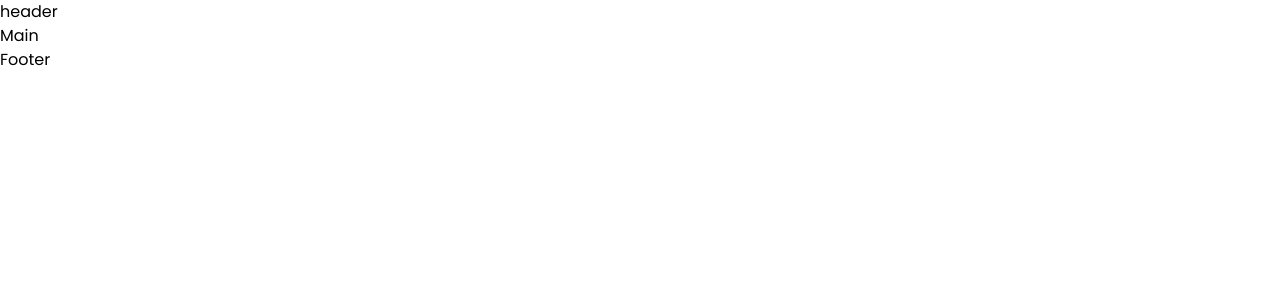
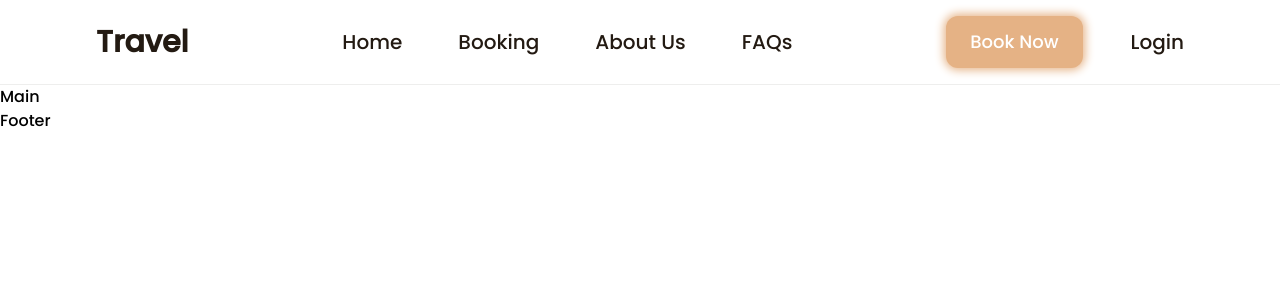
Before and after one commit to djalilsel/travel, a Next.js app: page / in a window 1280 px wide. Shown: the top 300 px of the page. Built offline with nearby package versions, Linux system fonts and the light colour scheme.

Commit message:
header first styling done

```diff
--- a/app/layout.jsx
+++ b/app/layout.jsx
@@ -1,21 +1,24 @@
-import { Poppins } from 'next/font/google'
-import Footer from '../components/Footer.jsx'
-import Header from '../components/Header.jsx'
-import './globals.css'
+import { Poppins } from "next/font/google";
+import Footer from "../components/Footer.jsx";
+import Header from "../components/Header.jsx";
+import "./globals.css";
 
-const poppins = Poppins({ weight: '400', subsets: ['latin'] })
+const poppins = Poppins({ weight: "500", subsets: ["latin"] });
 
 export const metadata = {
-  title: 'Travel',
-  description: "Lorem ipsum dolor sit amet, consectetur adipiscing elit, sed do eiusmod tempor incididunt ut labore et dolore magna aliqua.",
-}
+  title: "Travel",
+  description:
+    "Lorem ipsum dolor sit amet, consectetur adipiscing elit, sed do eiusmod tempor incididunt ut labore et dolore magna aliqua.",
+};
 
 export default function RootLayout({ children }) {
   return (
     <html className={poppins.className} lang="en">
-      <Header />
-      <body >{children}</body>
-      <Footer />
+      <body className="bg-white">
+        <Header />
+        {children}
+        <Footer />
+      </body>
     </html>
-  )
+  );
 }
--- a/components/Header.jsx
+++ b/components/Header.jsx
@@ -1,11 +1,23 @@
-import React from 'react';
+import React from "react";
 
 const Header = () => {
-    return (
-        <div>
-            header
-        </div>
-    );
+  return (
+    <header className="border-b-[1px] bg-white border-b-[#BCBAB840] w-full flex items-center justify-between py-4 px-24 text-Black">
+      <div className="font-[600] text-3xl cursor-default">Travel</div>
+      <ul className="flex gap-14 font-[500] text-xl">
+        <li className="cursor-pointer">Home</li>
+        <li className="cursor-pointer">Booking</li>
+        <li className="cursor-pointer">About Us</li>
+        <li className="cursor-pointer">FAQs</li>
+      </ul>
+      <div className="flex gap-12">
+        <button className="bg-primary text-white text-lg rounded-xl px-6 py-3 shadow-3xl">
+          Book Now
+        </button>
+        <button className="font-[500] text-xl">Login</button>
+      </div>
+    </header>
+  );
 };
 
 export default Header;
--- a/package.json
+++ b/package.json
@@ -9,9 +9,10 @@
     "lint": "next lint"
   },
   "dependencies": {
+    "next": "14.0.3",
+    "prettier": "^3.1.0",
     "react": "^18",
-    "react-dom": "^18",
-    "next": "14.0.3"
+    "react-dom": "^18"
   },
   "devDependencies": {
     "autoprefixer": "^10.0.1",
--- a/tailwind.config.js
+++ b/tailwind.config.js
@@ -1,18 +1,27 @@
 /** @type {import('tailwindcss').Config} */
 module.exports = {
   content: [
-    './pages/**/*.{js,ts,jsx,tsx,mdx}',
-    './components/**/*.{js,ts,jsx,tsx,mdx}',
-    './app/**/*.{js,ts,jsx,tsx,mdx}',
+    "./pages/**/*.{js,ts,jsx,tsx,mdx}",
+    "./components/**/*.{js,ts,jsx,tsx,mdx}",
+    "./app/**/*.{js,ts,jsx,tsx,mdx}",
   ],
   theme: {
     extend: {
       backgroundImage: {
-        'gradient-radial': 'radial-gradient(var(--tw-gradient-stops))',
-        'gradient-conic':
-          'conic-gradient(from 180deg at 50% 50%, var(--tw-gradient-stops))',
+        "gradient-radial": "radial-gradient(var(--tw-gradient-stops))",
+        "gradient-conic":
+          "conic-gradient(from 180deg at 50% 50%, var(--tw-gradient-stops))",
+      },
+      colors: {
+        primary: "#E5B285",
+        Black: "#231A12",
+        grey: "#BCBAB8",
+        white: "#FFFFFF",
+      },
+      boxShadow: {
+        "3xl": "0px 0px 10px 2px #E5B285",
       },
     },
   },
   plugins: [],
-}
+};
```
Also changed, not shown: app/globals.css (line endings or trailing spaces), 2 other files (tests, documents, lock files or other folders).
